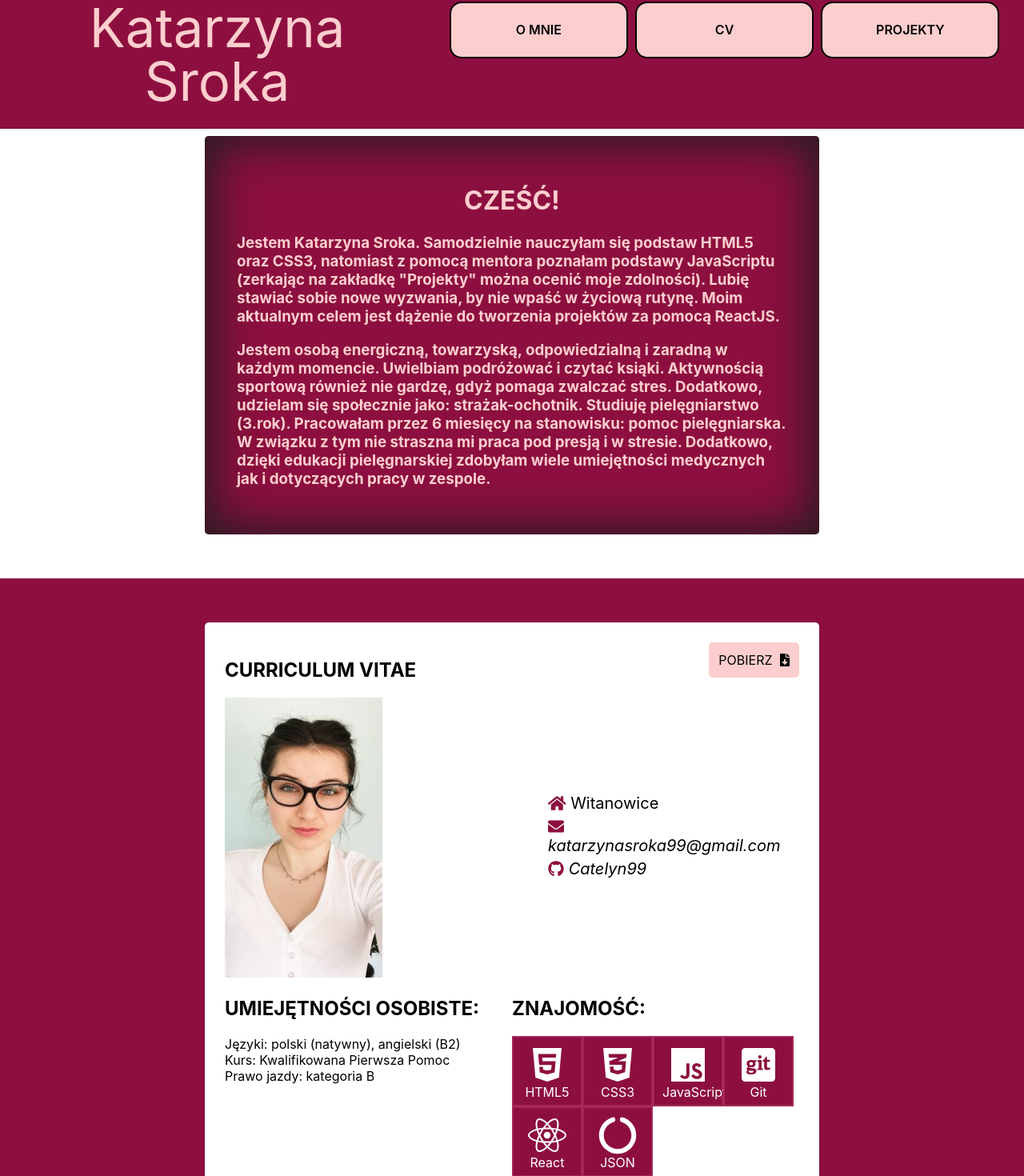
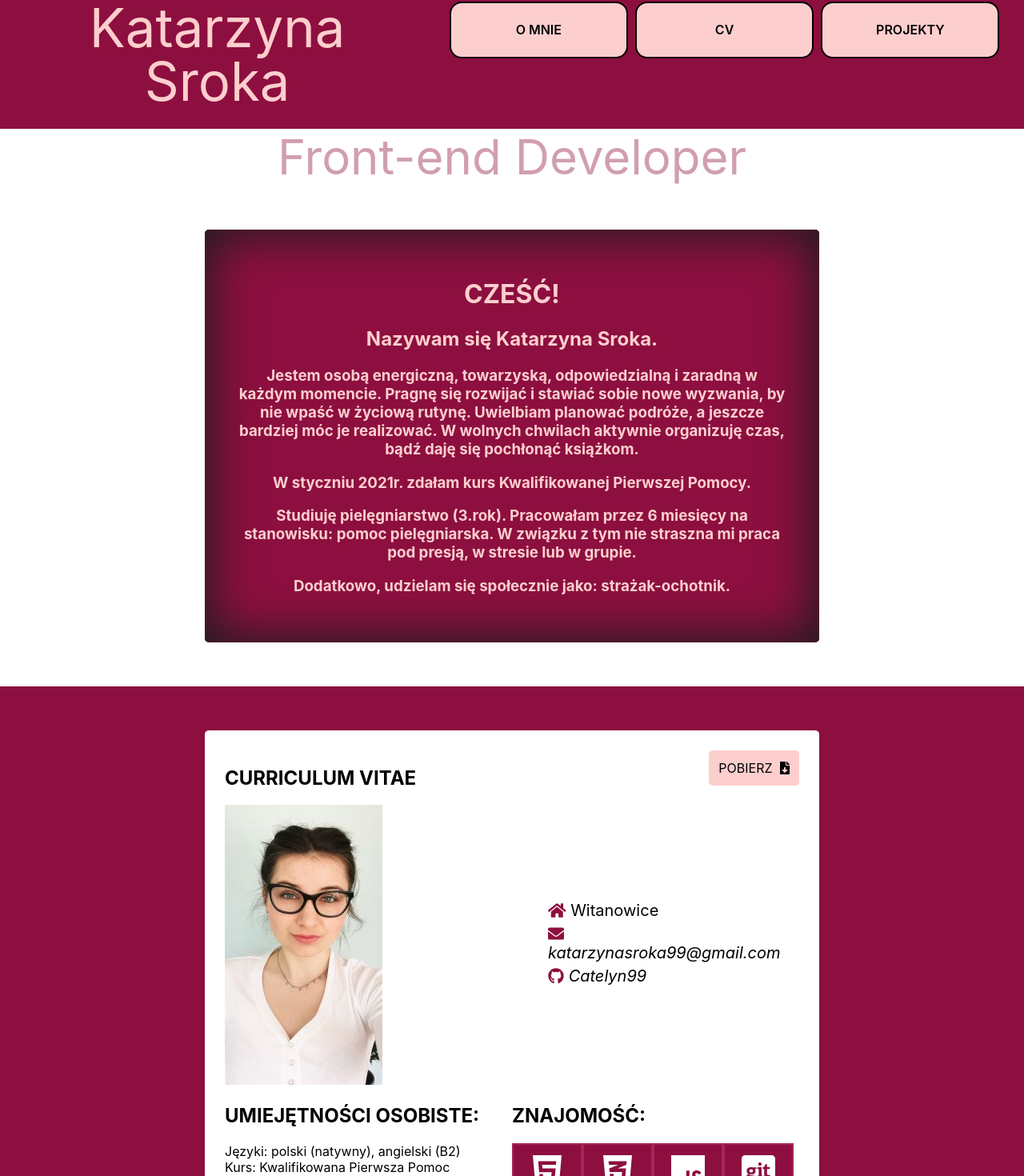
Before and after one commit to Catelyn99/Portfolio, a React (Create React App) app: page / in a window 1280 px wide. Shown: the part 40-1510 px from the top of the page at 80% size. Built offline with nearby package versions, Linux system fonts and the light colour scheme.

Commit message:
Added modules

```diff
--- a/package.json
+++ b/package.json
@@ -11,6 +11,7 @@
     "@testing-library/jest-dom": "^5.11.4",
     "@testing-library/react": "^11.1.0",
     "@testing-library/user-event": "^12.1.10",
+    "node-sass": "^5.0.0",
     "react": "^17.0.2",
     "react-dom": "^17.0.2",
     "react-scripts": "4.0.3",
--- a/src/AboutMe/AboutMe.css
+++ b/src/AboutMe/AboutMe.css
@@ -5,11 +5,9 @@
     background-color: rgb(141, 15, 63);
     box-shadow: inset 0px 0px 57px 10px rgb(37 28 33);
     margin: 0 20%;
+    text-align: center;
 }
 
-h1 {
-    text-align: center;
-}
 
 @media (max-width: 768px) {
     .aboutme-container {
--- a/src/AboutMe/AboutMe.jsx
+++ b/src/AboutMe/AboutMe.jsx
@@ -4,15 +4,24 @@ export default function AboutMe() {
     return (
         <div className="aboutme-container">
             <h1>CZEŚĆ!</h1>
+            <h2>
+                Nazywam się Katarzyna Sroka.
+            </h2>
             <h3>
-                Jestem Katarzyna Sroka. Samodzielnie nauczyłam się podstaw HTML5 oraz CSS3, natomiast z pomocą mentora poznałam podstawy JavaScriptu (zerkając na zakładkę "Projekty" można ocenić moje zdolności).
-                Lubię stawiać sobie nowe wyzwania, by nie wpaść w życiową rutynę. Moim aktualnym celem jest dążenie do tworzenia projektów za pomocą ReactJS.
+                Jestem osobą energiczną, towarzyską, odpowiedzialną i zaradną w każdym momencie.
+                Pragnę się rozwijać i stawiać sobie nowe wyzwania, by nie wpaść w życiową rutynę.
+                Uwielbiam planować podróże, a jeszcze bardziej móc je realizować.
+                W wolnych chwilach aktywnie organizuję czas, bądź daję się pochłonąć książkom.
             </h3>
             <h3>
-                Jestem osobą energiczną, towarzyską, odpowiedzialną i zaradną w każdym momencie. Uwielbiam podróżować i czytać ksiąki. Aktywnością sportową również nie gardzę, gdyż pomaga zwalczać stres.
+                W styczniu 2021r. zdałam kurs Kwalifikowanej Pierwszej Pomocy.
+            </h3>
+            <h3>
+                Studiuję pielęgniarstwo (3.rok). Pracowałam przez 6 miesięcy na stanowisku: pomoc pielęgniarska.
+                W związku z tym nie straszna mi praca pod presją, w stresie lub w grupie.
+            </h3>
+            <h3>
                 Dodatkowo, udzielam się społecznie jako: strażak-ochotnik.
-                Studiuję pielęgniarstwo (3.rok). Pracowałam przez 6 miesięcy na stanowisku: pomoc pielęgniarska. W związku z tym nie straszna mi praca pod presją i w stresie.
-                Dodatkowo, dzięki edukacji pielęgnarskiej zdobyłam wiele umiejętności medycznych jak i dotyczących pracy w zespole.
             </h3>
         </div>
     )
--- a/src/App.css
+++ /dev/null
@@ -1,30 +0,0 @@
-.app-container {
-    margin-top: 155px;
-    overflow: hidden;
-}
-
-.app-section {
-    margin-top: 55px;
-}
-
-#app-cv {
-    background-color: rgb(141, 15, 63);
-    padding: 55px 0;
-}
-
-#app-projects {
-    margin: 0 10%;
-}
-
-@media (max-width: 768px) {
-    #app-cv {
-        padding-top: 15px;
-        padding-bottom: 15px;
-    }
-}
-
-@media (max-width: 576px) {
-    #app-projects {
-        margin: 0;
-    }
-}
--- a/src/App.jsx
+++ b/src/App.jsx
@@ -1,4 +1,4 @@
-import './App.css';
+import styles from './App.module.css';
 import Header from './Header/Header';
 import Cv from './CV/Cv';
 import Projects from './Projects/Projects';
@@ -19,14 +19,17 @@ const App = () => {
       <Header scrollToAboutMe={scrollToAboutMe}
         scrollToCv={scrollToCv}
         scrollToProjects={scrollToProjects} />
-      <div className="app-container">
-        <div className="app-section" ref={refAboutMe}>
+      <div className={styles.container}>
+        <div className={styles.introduction}>
+          Front-end Developer
+        </div>
+        <div className={styles.section} ref={refAboutMe}>
           <AboutMe />
         </div>
-        <div id="app-cv" className="app-section" ref={refCv}>
+        <div id={styles.cv} className={styles.section} ref={refCv}>
           <Cv />
         </div>
-        <div id="app-projects" className="app-section" ref={refProjects}>
+        <div id={styles.projects} className={styles.section} ref={refProjects}>
           <Projects />
         </div>
       </div>
--- /dev/null
+++ b/src/App.module.css
@@ -0,0 +1,43 @@
+.container {
+    margin-top: 155px;
+    overflow: hidden;
+}
+
+.section {
+    margin-top: 55px;
+    scroll-margin-top: 140px;
+}
+
+.introduction {
+    margin-top: 45px;
+    font-size: 60px;
+    text-align: center;
+    color: rgb(141, 15, 63);
+    opacity: 0.4;
+}
+
+#cv {
+    background-color: rgb(141, 15, 63);
+    padding: 55px 0;
+}
+
+#projects {
+    margin: 55px 10% 30px;
+}
+
+@media (max-width: 768px) {
+    #cv {
+        padding-top: 15px;
+        padding-bottom: 15px;
+    }
+
+    .introduction {
+        font-size: 30px;
+        }
+}
+
+@media (max-width: 576px) {
+    #projects {
+        margin: 0;
+    }
+}
--- a/src/Header/Header.jsx
+++ b/src/Header/Header.jsx
@@ -1,4 +1,4 @@
-import './Header.css';
+import './Header.scss';
 
 export default function Header(props) {
 
--- a/src/Header/Header.css
+++ b/src/Header/Header.scss
@@ -1,3 +1,5 @@
+$light-color: #fdcece;
+
 .header-container {
     padding: 26px;
     background-color: rgb(141, 15, 63);
@@ -7,12 +9,13 @@
     position: fixed;
     top: 0;
     width: 100%;
+    z-index: 1;
 }
 
 .page-name {
     width: 40%;
     font-size: 67px;
-    color: #fdcece;
+    color: $light-color;
     margin-top: 15px;
 }
 
@@ -29,7 +32,7 @@
     cursor: grab;
     font-weight: 600;
     border-radius: 15px;
-    background-color: #fdcece;
+    background-color: $light-color;
 }
 .menu-item:hover{
     transform: scale(0.9);
@@ -67,7 +70,7 @@
         display: block;
         width: 25%;
         font-size: 67px;
-        color: #fdcece;
+        color: $light-color;
         margin-top: 15px;
         float: left;
     }
```
Also changed, not shown: 1 other file (tests, documents, lock files or other folders).
